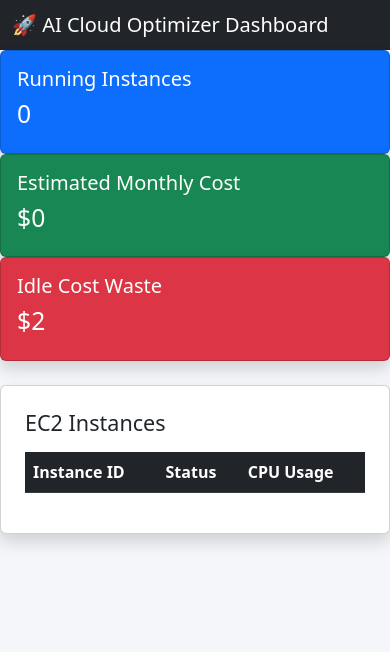
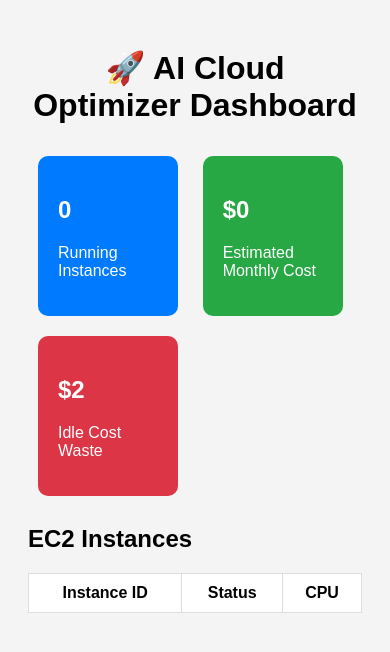
Before and after one commit to Mayank14-03/ai-cloud-optimizer, a Flask app: page / in a window 390 px wide. Shown: the top 652 px of the page. Run offline with Flask 3, Linux system fonts and the light colour scheme; data that the repository does not hold is empty.

Commit message:
Final Clean Structure

```diff
--- a/dashboard/templates/index.html
+++ b/dashboard/templates/index.html
@@ -1,149 +1,96 @@
 <!DOCTYPE html>
 <html>
-
 <head>
     <title>AI Cloud Optimizer</title>
+    <style>
+        body {
+            font-family: Arial;
+            background: #f4f4f4;
+            padding: 20px;
+        }
+        h1 {
+            text-align: center;
+        }
+        .card {
+            display: inline-block;
+            width: 30%;
+            padding: 20px;
+            margin: 10px;
+            color: white;
+            border-radius: 10px;
+        }
+        .blue { background: #007bff; }
+        .green { background: #28a745; }
+        .red { background: #dc3545; }
 
-<link href="https://cdn.jsdelivr.net/npm/bootstrap@5.3.0/dist/css/bootstrap.min.css" rel="stylesheet">
+        table {
+            width: 100%;
+            background: white;
+            margin-top: 20px;
+            border-collapse: collapse;
+        }
+        th, td {
+            padding: 10px;
+            border: 1px solid #ddd;
+        }
+    </style>
+</head>
+<body>
 
-</head>
+<h1>🚀 AI Cloud Optimizer Dashboard</h1>
 
-<body style="background-color:#f4f6f9;">
-
-<nav class="navbar navbar-dark bg-dark">
-<div class="container-fluid">
-<span class="navbar-brand mb-0 h1">🚀 AI Cloud Optimizer Dashboard</span>
-</div>
-</nav>
-
-<div class="row mb-4">
-
-<div class="col-md-4">
-<div class="card text-bg-primary shadow">
-<div class="card-body">
-<h5>Running Instances</h5>
+<div class="card blue">
     <h2 id="running">0</h2>
-</div>
-</div>
+    <p>Running Instances</p>
 </div>
 
-<div class="col-md-4">
-<div class="card text-bg-success shadow">
-<div class="card-body">
-<h5>Estimated Monthly Cost</h5>
+<div class="card green">
     <h2 id="cost">$0</h2>
-</div>
-</div>
+    <p>Estimated Monthly Cost</p>
 </div>
 
-<div class="col-md-4">
-<div class="card text-bg-danger shadow">
-<div class="card-body">
-<h5>Idle Cost Waste</h5>
+<div class="card red">
     <h2 id="waste">$0</h2>
-</div>
-</div>
+    <p>Idle Cost Waste</p>
 </div>
 
-</div>
+<h2>EC2 Instances</h2>
 
-<div class="card shadow p-4">
-
-<h4 class="mb-3">EC2 Instances</h4>
-
-<table class="table table-striped table-hover">
-
-<thead class="table-dark">
+<table>
+    <thead>
         <tr>
             <th>Instance ID</th>
             <th>Status</th>
-<th>CPU Usage</th>
+            <th>CPU</th>
         </tr>
     </thead>
-
-<tbody id="instances">
-
-{% for instance in instances %}
-
-<tr>
-
-<td>{{instance.id}}</td>
-
-<td>
-{% if instance.status == "running" %}
-<span class="badge bg-success">Running</span>
-{% else %}
-<span class="badge bg-danger">Stopped</span>
-{% endif %}
-</td>
-
-<td>
-
-<div class="d-flex align-items-center gap-2">
-
-<div class="progress" style="width:200px;height:18px;">
-<div class="progress-bar bg-success" style="width:{{instance.cpu}}%"></div>
-</div>
-
-<span>{{instance.cpu}}%</span>
-
-</div>
-
-</td>
-
-</tr>
-
-{% endfor %}
-
-</tbody>
-
+    <tbody id="table-body"></tbody>
 </table>
 
-</div>
-</div>
+<script>
+async function loadData() {
+    let res = await fetch('/instances');
+    let data = await res.json();
 
-<script>
+    document.getElementById('running').innerText = data.running;
+    document.getElementById('cost').innerText = "$" + data.cost;
+    document.getElementById('waste').innerText = "$" + data.waste;
 
-async function load(){
+    let table = document.getElementById('table-body');
+    table.innerHTML = "";
 
-let res = await fetch('/instances')
-let data = await res.json()
-
-// Update cost panel
-document.getElementById("running").innerText = data.running
-document.getElementById("cost").innerText = "$" + data.cost
-document.getElementById("waste").innerText = "$" + data.waste
-
-// Update instance table
-let html = ""
-
-for(let i=0;i<data.instances.length;i++){
-
-let inst = data.instances[i]
-
-html += "<tr>"
-
-html += "<td>"+inst.id+"</td>"
-
-html += "<td>"+inst.state+"</td>"
-
-html += "<td>"+inst.cpu+"%</td>"
-
-html += "</tr>"
-
+    data.instances.forEach(i => {
+        let row = `<tr>
+            <td>${i.id}</td>
+            <td>${i.state}</td>
+            <td>${i.cpu}</td>
+        </tr>`;
+        table.innerHTML += row;
+    });
 }
 
-document.getElementById("instances").innerHTML = html
+loadData();
+</script>
 
-}
-
-// load first time
-load()
-
-// auto refresh every 10 seconds
-setInterval(load,10000)
-
-</script>
 </body>
-
 </html>
```
Also changed, not shown: dashboard/index.html (deleted, +0 -96 lines), 1 other file. Lines whose indentation alone changed are shown as unchanged.
